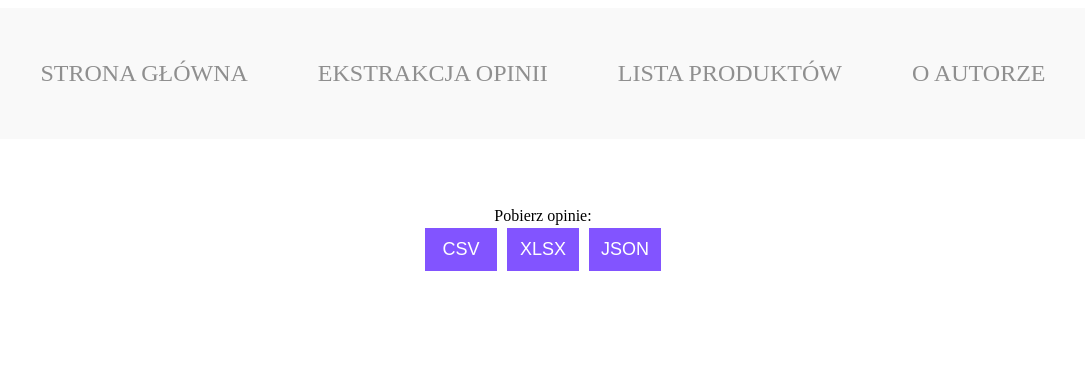
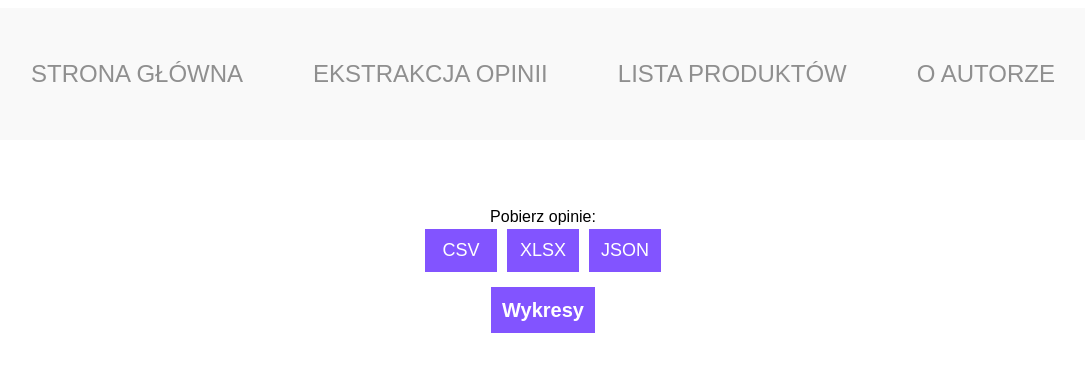
Before and after one commit to avanrish/ceneo-webscraper, a Flask app: template templates/product.html in a window 1280 px wide. Shown: the top 372 px of the page, without its empty margins (97-1182 px from the left). Run offline with Flask 2, Linux system fonts and the light colour scheme; the template is opened without the code that fills it, so the values that code supplies are empty; some libraries are stand-ins or nearby versions.

Commit message:
button redirecting to product stats subpage

```diff
--- a/app.py
+++ b/app.py
@@ -60,6 +60,11 @@ def product(id):
     except:
         return redirect(url_for('extract'))
 
+@app.route('/product/<id>/stats')
+def stats(id):
+
+    return '<p>Stats</p>'
+
 @app.route("/download/<id>/<type>")
 def download(id, type):
     df = pd.read_json(f'products/{id}.json')
--- a/static/index.css
+++ b/static/index.css
@@ -1,3 +1,7 @@
+body {
+  font-family: Arial, Helvetica, sans-serif;
+}
+
 nav {
   margin: 25px;
   background: #f9f9f9;
@@ -49,7 +53,7 @@ main input {
   padding: 5px;
 }
 
-main button {
+main button, .button {
   border-radius: 0;
   padding: 10px;
   border: 1px solid #8254ff;
@@ -104,6 +108,12 @@ main button:hover {
   margin: 0 10px;
 }
 
+.button {
+  color:white !important;
+  max-width: max-content;
+  margin:15px auto;
+}
+
 #error {
   color: red;
   margin-top: 15px;
--- a/templates/product.html
+++ b/templates/product.html
@@ -63,6 +63,7 @@
             JSON
           </button>
         </div>
+        <a class="button" href="{{url_for('stats', id=id)}}">Wykresy</a>
       </div>
       <table id="myTable" class="display">
         <thead>
```
